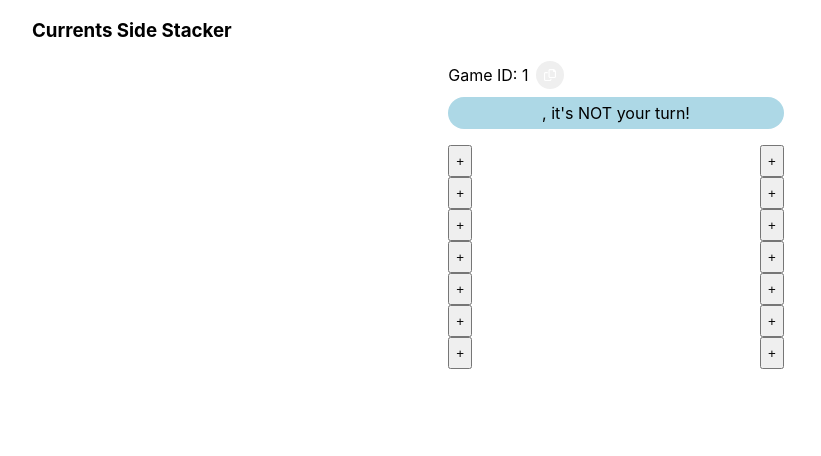
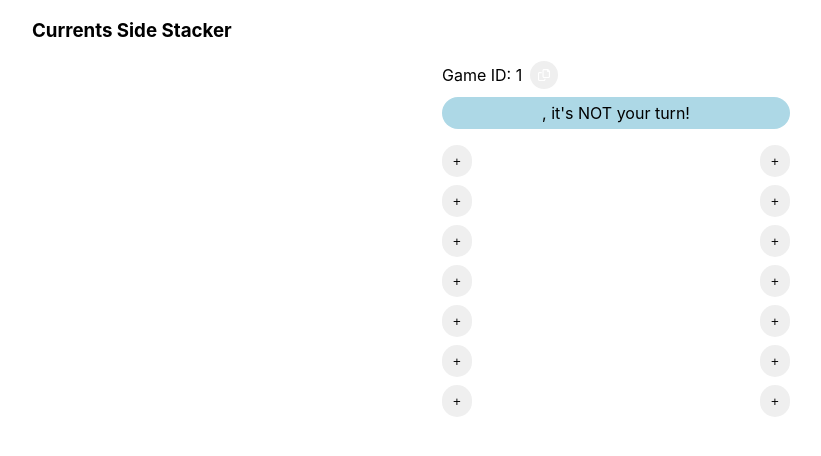
Before and after one commit to Campbellb/currents-side-stacker, a Next.js app: page /1 in a window 1280 px wide. Shown: the top 456 px of the page, without its empty margins (24-845 px from the left). Built offline with nearby package versions, Linux system fonts and the light colour scheme; no server answers.

Commit message:
Add styling

```diff
--- a/src/components/Board/InfoBanner/index.tsx
+++ b/src/components/Board/InfoBanner/index.tsx
@@ -13,6 +13,7 @@ export const InfoBanner: React.FC<InfoBannerProps> = ({ winner, activePlayer })
   const { player, gameId } = router.query
   const isWinner = winner !== null
   const yourTurn = player === activePlayer
+  const winnerString = winner === player ? `Player "${player}" won!` : `Player "${player}" lost!`
 
   const handleCopy = async () => {
     await navigator.clipboard.writeText(gameId as string)
@@ -29,8 +30,8 @@ export const InfoBanner: React.FC<InfoBannerProps> = ({ winner, activePlayer })
         </S.CopyButton>
       </S.InfoSection>
       <S.WinnerBanner>
-        {isWinner && <>{winner} won!</>}
-        {!isWinner && yourTurn ? <>{player}, it&apos;s your turn!</> : <>{player}, it&apos;s NOT your turn!</>}
+        {isWinner && <>{winnerString}</>}
+        {!isWinner && (yourTurn ? <>{player}, it&apos;s your turn!</> : <>{player}, it&apos;s NOT your turn!</>)}
       </S.WinnerBanner>
     </div>
   )
--- a/src/components/Board/index.tsx
+++ b/src/components/Board/index.tsx
@@ -62,19 +62,21 @@ export const Board: React.FC = () => {
   return (
     <div>
       <InfoBanner winner={winner} activePlayer={activePlayer} />
+      <S.BoardContainer>
       {gameState.map((row: BoardItemValue[], rowIndex: number) =>
         <S.BoardRow key={`row${rowIndex}`}>
-          <button onClick={() => handlePlacement(rowIndex, row.indexOf(null))}>+</button>
+          <S.MoveButton onClick={() => handlePlacement(rowIndex, row.indexOf(null))}>+</S.MoveButton>
           {row.map((item: BoardItemValue, colIndex) =>
             <S.BoardItem
-              key={`i${rowIndex}${colIndex}`}
+            key={`i${rowIndex}${colIndex}`}
             >
               {item}
             </S.BoardItem>
           )}
-          <button onClick={() => handlePlacement(rowIndex, row.lastIndexOf(null))}>+</button>
+          <S.MoveButton onClick={() => handlePlacement(rowIndex, row.lastIndexOf(null))}>+</S.MoveButton>
         </S.BoardRow>
       )}
+      </S.BoardContainer>
     </div>
   )
 }
--- a/src/components/Board/styles.tsx
+++ b/src/components/Board/styles.tsx
@@ -1,4 +1,10 @@
 import styled, { css } from "styled-components"
+
+export const BoardContainer = styled.div`
+  display: flex;
+  flex-direction: column;
+  gap: 0.5rem;
+`
 
 export const BoardRow = styled.div`
   display: flex;
@@ -16,20 +22,13 @@ export const BoardItem = styled.div`
   cursor: pointer;
 `
 
-interface WinnerBannerProps {
-  enabled: boolean
-}
-
-export const WinnerBanner = styled.div<WinnerBannerProps>`
-  height: 2rem;
+export const MoveButton = styled.button`
   display: flex;
   justify-content: center;
   align-items: center;
-  margin-bottom: 1rem;
-  border-radius: 1rem;
-  color: black;
-
-  ${props => props.enabled && css`
-    background-color: #ADD8E6;
-  `}
+  width: 30px;
+  border-radius: 50px;
+  padding: 0.5rem;
+  border: none;
+  cursor: pointer;
 `
--- a/src/components/Game/index.tsx
+++ b/src/components/Game/index.tsx
@@ -11,12 +11,9 @@ export const Game: React.FC = () => {
   const router = useRouter()
   const [gameId, setGameId] = useState<string>('')
   const [player, setPlayer] = useState<string>(PlayerValue.X)
-  const [warning, setWarning] = useState<string>('')
   const handleJoinGame = () => {
     if(gameId !== '') {
       router.push(`/${gameId}?player=${player}`)
-    } else {
-      setWarning('Please enter a valid Game ID, or click New Game')
     }
   }
 
```
